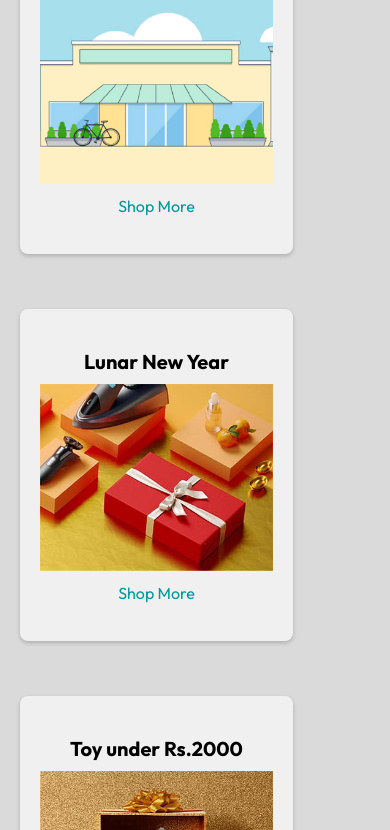
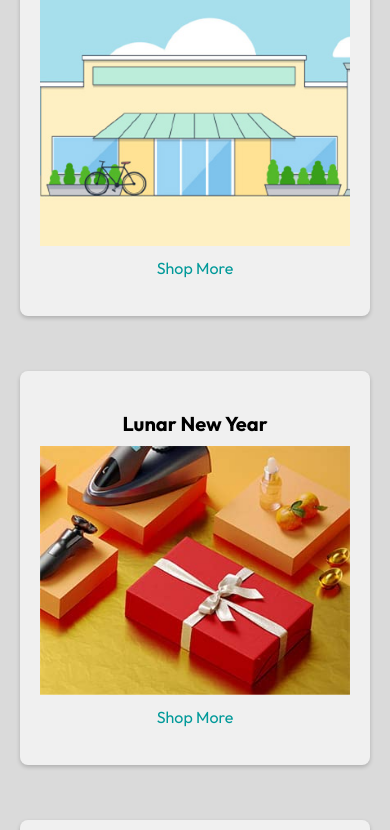
Before and after one commit to sourabhpratap66/Clone, a plain HTML site: page index.html in a window 390 px wide. Shown: the part 335-1165 px from the top of the page. Drawn offline with Linux system fonts and the light colour scheme.

Commit message:
Add files via upload

```diff
--- a/style.css
+++ b/style.css
@@ -311,9 +311,18 @@ footer {
   .nav-cart img {
     width: 25px;
   }
+  .box-col h3 {
+    text-wrap: wrap;
+  }
   footer {
     justify-content: center;
     flex-direction: column;
     font-size: 14px;
   }
 }
+
+@media only screen and (max-width: 480px) {
+  .box-col {
+    max-width: 125%;
+  }
+}
```
